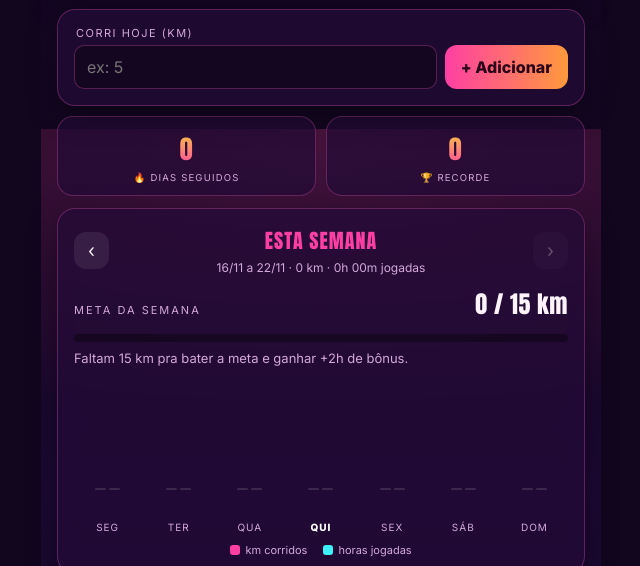
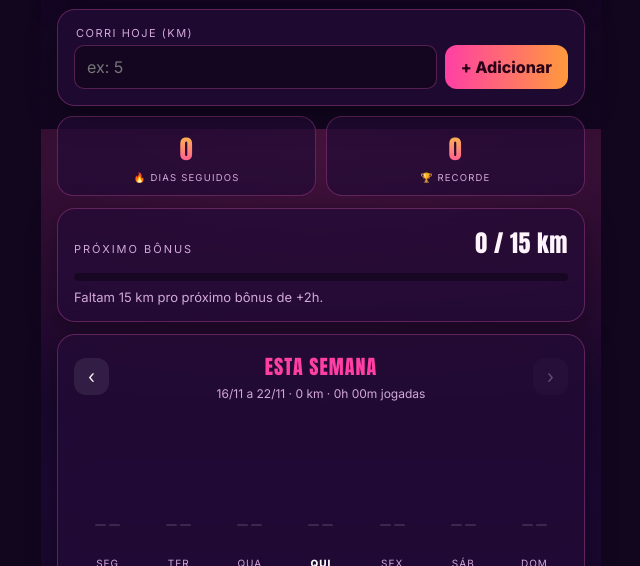
Before and after one commit to VictorVilelaDuarte/horas-corridas, a plain HTML site: page index.html in a window 1280 px wide. Shown: the part 671-1237 px from the top of the page, without its empty margins (319-959 px from the left). Drawn offline with Linux system fonts and the light colour scheme.

Commit message:
Bônus a cada meta de km acumulada, em vez de semanal
Co-Authored-By: Claude Opus 5.5 <noreply@anthropic.com>
Claude-Session: https://claude.ai/code/session_01Edn5pDeqWVP76ucpPUMyV3

```diff
--- a/index.html
+++ b/index.html
@@ -191,16 +191,17 @@
   <div class="stat"><div class="v" id="streakBest">0</div><div class="l">🏆 recorde</div></div>
 </div>
 
+<div class="card goal" id="goalCard" style="margin-top:12px">
+  <div class="top"><span class="l" style="font-size:11px;letter-spacing:2px;text-transform:uppercase;color:var(--muted)">Próximo bônus</span><b id="goalText">0 / 0 km</b></div>
+  <div class="bar"><div id="goalBar"></div></div>
+  <div class="msg" id="goalMsg"></div>
+</div>
+
 <div class="card" style="margin-top:12px">
   <div class="week-head">
     <button id="weekPrev" aria-label="Semana anterior">‹</button>
     <div class="ttl"><b id="weekTitle">Esta semana</b><span id="weekRange"></span></div>
     <button id="weekNext" aria-label="Próxima semana">›</button>
-  </div>
-  <div class="goal">
-    <div class="top"><span class="l" style="font-size:11px;letter-spacing:2px;text-transform:uppercase;color:var(--muted)">Meta da semana</span><b id="goalText">0 / 0 km</b></div>
-    <div class="bar"><div id="goalBar"></div></div>
-    <div class="msg" id="goalMsg"></div>
   </div>
   <div class="chart" id="chart"></div>
   <div class="legend"><span><i style="background:#ff3fa4"></i>km corridos</span><span><i style="background:#3ff2ff"></i>horas jogadas</span></div>
@@ -235,10 +236,10 @@
       <div class="note">Use pra bônus ou correções gerais sem mexer no histórico.</div>
     </div>
     <div class="row">
-      <div class="field"><label for="weeklyGoal">Meta semanal (km)</label><input id="weeklyGoal" type="number" inputmode="decimal" step="1" min="0"></div>
-      <div class="field"><label for="weeklyBonus">Bônus ao bater (h)</label><input id="weeklyBonus" type="number" inputmode="decimal" step="0.5" min="0"></div>
+      <div class="field"><label for="weeklyGoal">Meta (km)</label><input id="weeklyGoal" type="number" inputmode="decimal" step="1" min="0"></div>
+      <div class="field"><label for="weeklyBonus">Bônus por meta (h)</label><input id="weeklyBonus" type="number" inputmode="decimal" step="0.5" min="0"></div>
     </div>
-    <div class="note" style="margin:-4px 0 12px">A semana vai de segunda a domingo. Cada semana em que você bate a meta rende o bônus no saldo. Meta 0 desliga; bônus 0 deixa só a meta.</div>
+    <div class="note" style="margin:-4px 0 12px">A cada vez que o total de km corridos completa a meta, você ganha o bônus. Ex.: meta 7 km → aos 7, 14, 21 km... cai um bônus. Meta 0 desliga.</div>
     <button class="primary" id="saveSettings" style="width:100%">Salvar ajustes</button>
   </div>
   <h2>Backup</h2>
@@ -316,8 +317,8 @@
   const addDays = (s, n) => { const d = parseD(s); d.setDate(d.getDate() + n); return toStr(d); };
   const weekStart = s => { const d = parseD(s); return addDays(s, -((d.getDay() + 6) % 7)); };
   const kmByDay = () => { const m = {}; for (const r of S.runs) m[r.date] = (m[r.date] || 0) + r.km; return m; };
-  const kmByWeek = () => { const m = {}; for (const r of S.runs) { const w = weekStart(r.date); m[w] = (m[w] || 0) + r.km; } return m; };
-  const goalWeeks = () => S.weeklyGoal > 0 ? Object.values(kmByWeek()).filter(k => k >= S.weeklyGoal - 1e-9).length : 0;
+  const totalKm = () => S.runs.reduce((a, r) => a + r.km, 0);
+  const goalsHit = () => S.weeklyGoal > 0 ? Math.floor((totalKm() + 1e-9) / S.weeklyGoal) : 0;
   function streaks() {
     const days = new Set(Object.entries(kmByDay()).filter(([, k]) => k > 0).map(([d]) => d));
     let cur = 0, d = todayStr();
@@ -330,7 +331,7 @@
 
   const totals = () => {
     const km = S.runs.reduce((a, r) => a + r.km, 0);
-    const bonus = goalWeeks() * (S.weeklyBonus || 0) * H;
+    const bonus = goalsHit() * (S.weeklyBonus || 0) * H;
     const earned = km * S.ratio * H + (S.adjustHours || 0) * H + bonus;
     const played = S.sessions.reduce((a, s) => a + s.ms, 0);
     const live = S.timerStart ? Date.now() - S.timerStart : 0;
@@ -428,20 +429,20 @@
         <div class="vals"><div class="k">${kms[i] ? fmtKm(kms[i]) : ''}</div><div class="h">${hrs[i] ? fmtH(hrs[i]) : ''}</div></div>
         <div class="lbl">${DOW[i]}</div>
       </div>`).join('');
-    // meta
+    // meta acumulada: a cada X km, um bônus
     const g = S.weeklyGoal || 0, bonus = S.weeklyBonus || 0;
-    const goalBox = $('goalText').closest('.goal');
-    goalBox.classList.toggle('hidden', !(g > 0));
+    $('goalCard').classList.toggle('hidden', !(g > 0));
     if (g > 0) {
-      $('goalText').textContent = `${fmtKm(weekKm)} / ${fmtKm(g)} km`;
-      const pct = Math.min(100, weekKm / g * 100);
+      const tk = totalKm(), hits = goalsHit();
+      const into = Math.max(0, tk - hits * g);
+      $('goalText').textContent = `${fmtKm(into)} / ${fmtKm(g)} km`;
+      const pct = Math.min(100, into / g * 100);
       $('goalBar').style.width = pct + '%';
-      $('goalBar').style.background = pct >= 100 ? 'linear-gradient(90deg,#4dffb8,#3ff2ff)' : 'linear-gradient(90deg,#8a3ffc,#ff3fa4,#ff9a3c)';
-      const msg = $('goalMsg');
-      const bonusTxt = bonus > 0 ? ` +${fmtHM(bonus * H).replace(' 00m', '')} de bônus` : '';
-      if (weekKm >= g - 1e-9) { msg.textContent = `Meta batida! 🎉${bonusTxt ? bonusTxt + ' no saldo.' : ''}`; msg.className = 'msg done'; }
-      else if (weekOffset < 0) { msg.textContent = `Faltaram ${fmtKm(g - weekKm)} km nessa semana.`; msg.className = 'msg'; }
-      else { msg.textContent = `Faltam ${fmtKm(g - weekKm)} km pra bater a meta${bonusTxt ? ' e ganhar' + bonusTxt : ''}.`; msg.className = 'msg'; }
+      $('goalBar').style.background = 'linear-gradient(90deg,#8a3ffc,#ff3fa4,#ff9a3c)';
+      const bonusTxt = bonus > 0 ? `+${fmtHM(bonus * H).replace(' 00m', '')}` : '';
+      const earnedTxt = hits > 0 ? ` Metas batidas: ${hits}${bonus > 0 ? ` (${fmtHM(hits * bonus * H).replace(' 00m', '')} de bônus)` : ''} 🎉` : '';
+      $('goalMsg').textContent = `Faltam ${fmtKm(g - into)} km pro próximo bônus${bonusTxt ? ' de ' + bonusTxt : ''}.` + earnedTxt;
+      $('goalMsg').className = 'msg' + (hits > 0 ? ' done' : '');
     }
   }
   $('weekPrev').onclick = () => { weekOffset--; renderWeek(); };
```
